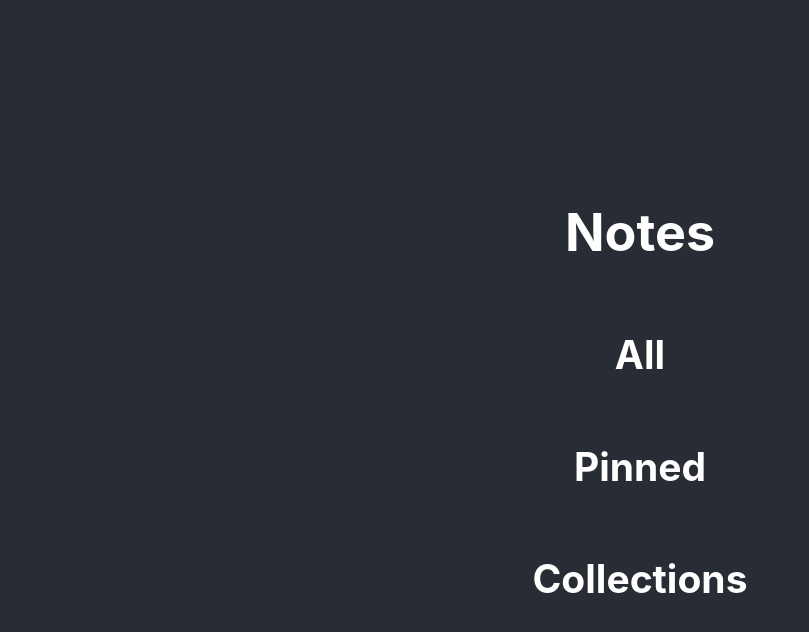
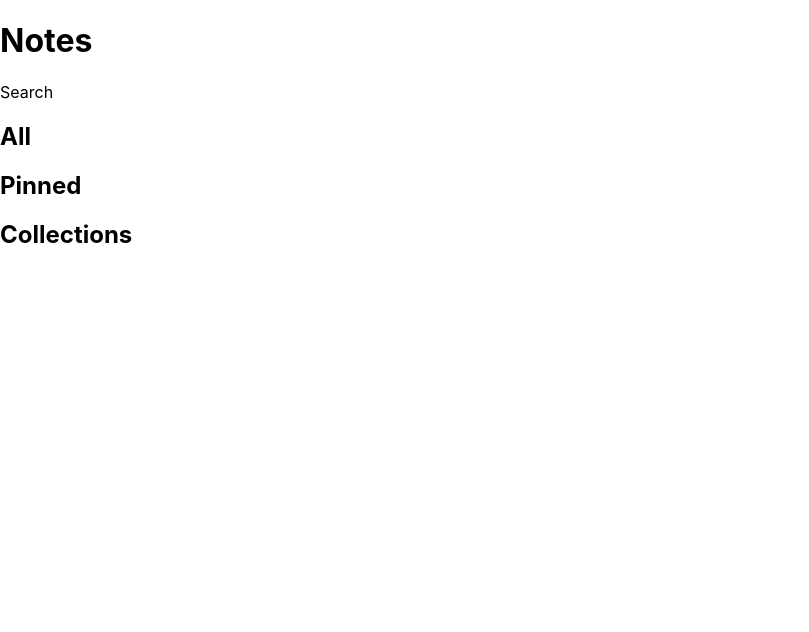
Before and after one commit to berneymark/PersonalManagementApp, a React (Create React App) app in the folder personal-management-app/: page / in a window 1280 px wide. Shown: the top 632 px of the page, without its empty margins (0-809 px from the left). Built offline with nearby package versions, Linux system fonts and the light colour scheme.

Commit message:
Organised basic UI

```diff
--- a/personal-management-app/src/App.tsx
+++ b/personal-management-app/src/App.tsx
@@ -3,13 +3,19 @@ import './App.css';
 
 const App: React.FC = () => {
   return (
-    <div className="App">
-      <header className="App-header">
+    <div className="main-container">
+      <header className="header">
         <h1>Notes</h1>
+        <p>Search</p>
+      </header>
+      <div className="buttons">
         <h2>All</h2>
         <h2>Pinned</h2>
         <h2>Collections</h2>
-      </header>
+      </div>
+      <div className="notes">
+
+      </div>
     </div>
   );
 }
```
